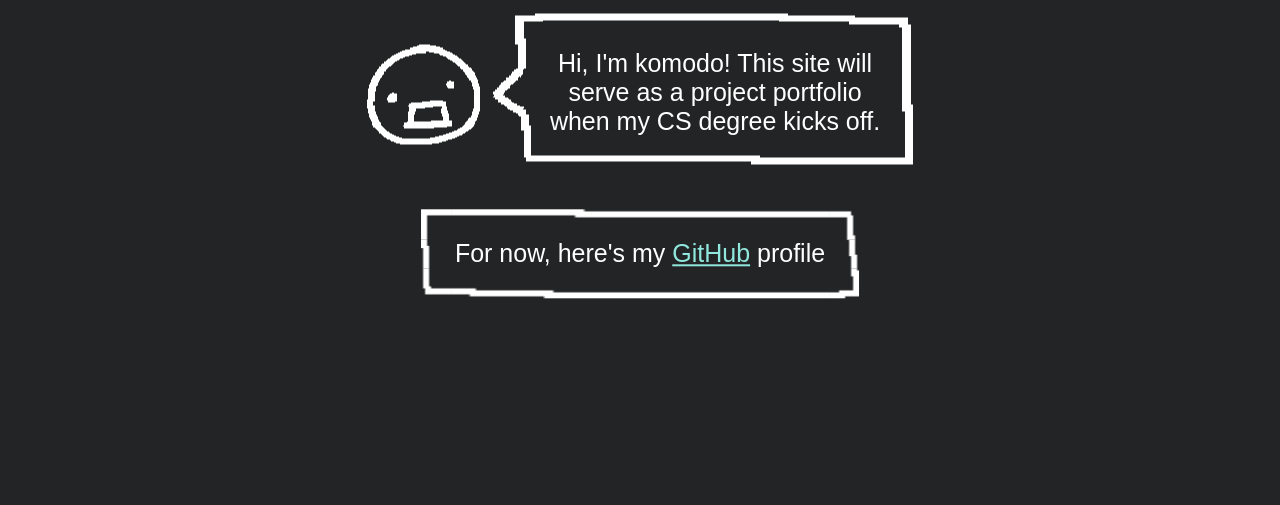
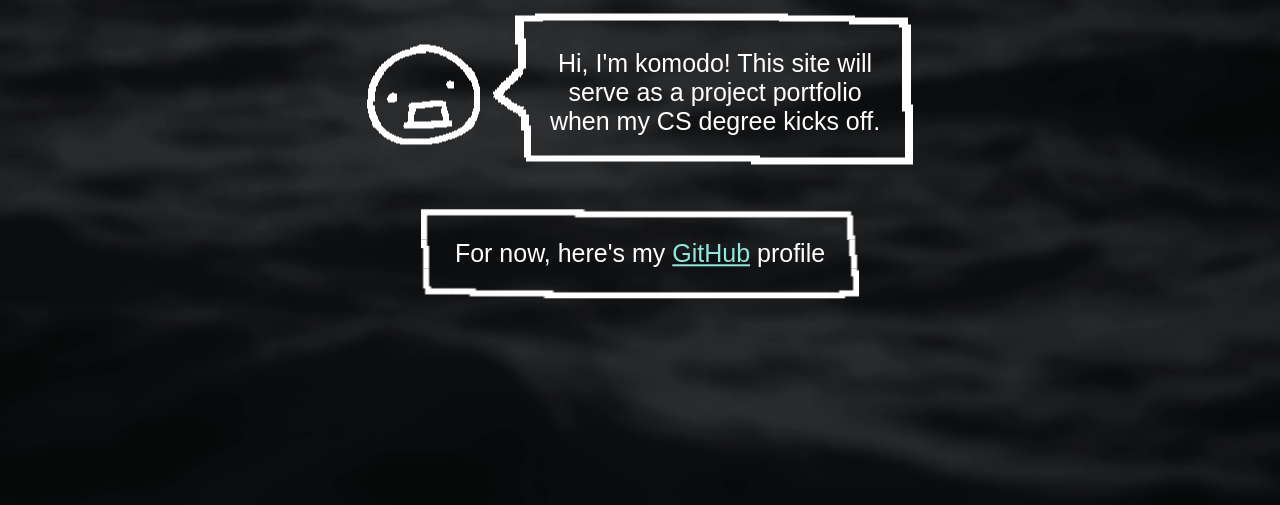
Before and after one commit to komodolevi/website, a plain HTML site: page index.html in a window 1280 px wide. Shown: the part 295-800 px from the top of the page. Drawn offline with Linux system fonts and the light colour scheme.

Commit message:
background image

```diff
--- a/index.css
+++ b/index.css
@@ -4,7 +4,9 @@ body, html {
 }
 
 .bgimg {
-    background-color: #222425;
+    background-image: url("images/background.png");
+    background-position: center;
+    background-size: cover;
     position: relative;
     height: 100%;
     color: #ffffff;
```
